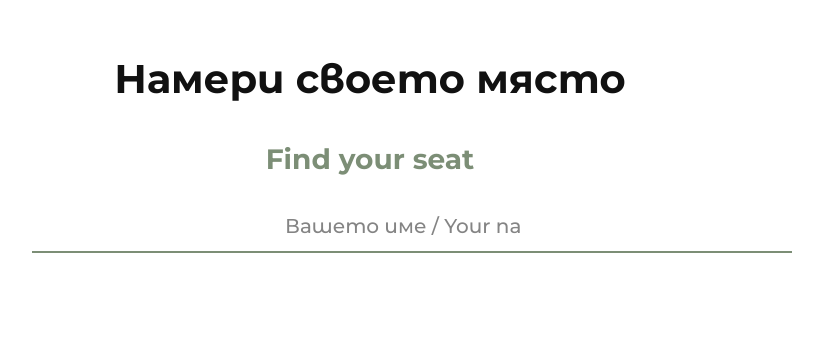
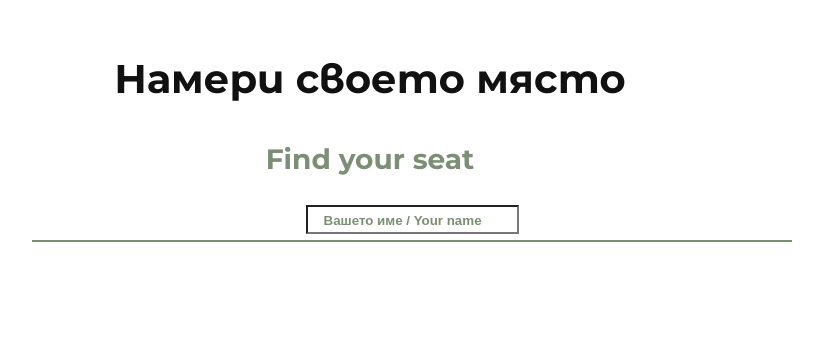
Before and after one commit to davincinterior/find-your-seat, a plain HTML site: page index.html in a window 1280 px wide. Shown: the whole page, without its empty margins (270-1093 px from the left). Drawn offline with Linux system fonts and the light colour scheme.

Commit message:
Update styles.css

```diff
--- a/styles.css
+++ b/styles.css
@@ -30,23 +30,31 @@ h1{
   margin:0 0 28px;
 }
 
-.search-area{
-  width:min(680px, 92vw);
-  margin:0 auto 8px;
+.search-area{ width:min(820px, 92vw); }     /* по избор */
+@media (min-width: 1024px){
+  .search-area{ width:min(900px, 92vw); }   /* по избор */
 }
+
+/* 2) махаме iOS иконките и даваме малко страничен padding */
 .search-area input[type="search"]{
-  width:100%%;
-  border:none;
-  outline:none;
-  background:transparent;
-  font:600 20px/1.5 var(--font);
-  padding:6px 2px 4px;
-  text-align:center;
+  -webkit-appearance: none;
+  appearance: none;
+  padding: 6px 16px 4px;   /* беше 6px 2px 4px */
 }
+
+/* 3) скриваме всички search-декорации в WebKit (iOS/Safari) */
+.search-area input[type="search"]::-webkit-search-decoration,
+.search-area input[type="search"]::-webkit-search-cancel-button,
+.search-area input[type="search"]::-webkit-search-results-button,
+.search-area input[type="search"]::-webkit-search-results-decoration{
+  display: none;
+}
+
+/* (по желание) placeholder-ът да е зелен и видим на 100% */
 .search-area input::placeholder{
-  color:var(--muted);
-  font-weight:500;
-  opacity:.85;
+  color: var(--accent);   /* #7c8e76 */
+  font-weight: 600;
+  opacity: 1;
 }
 .search-area .underline{
   height:2px;
```
